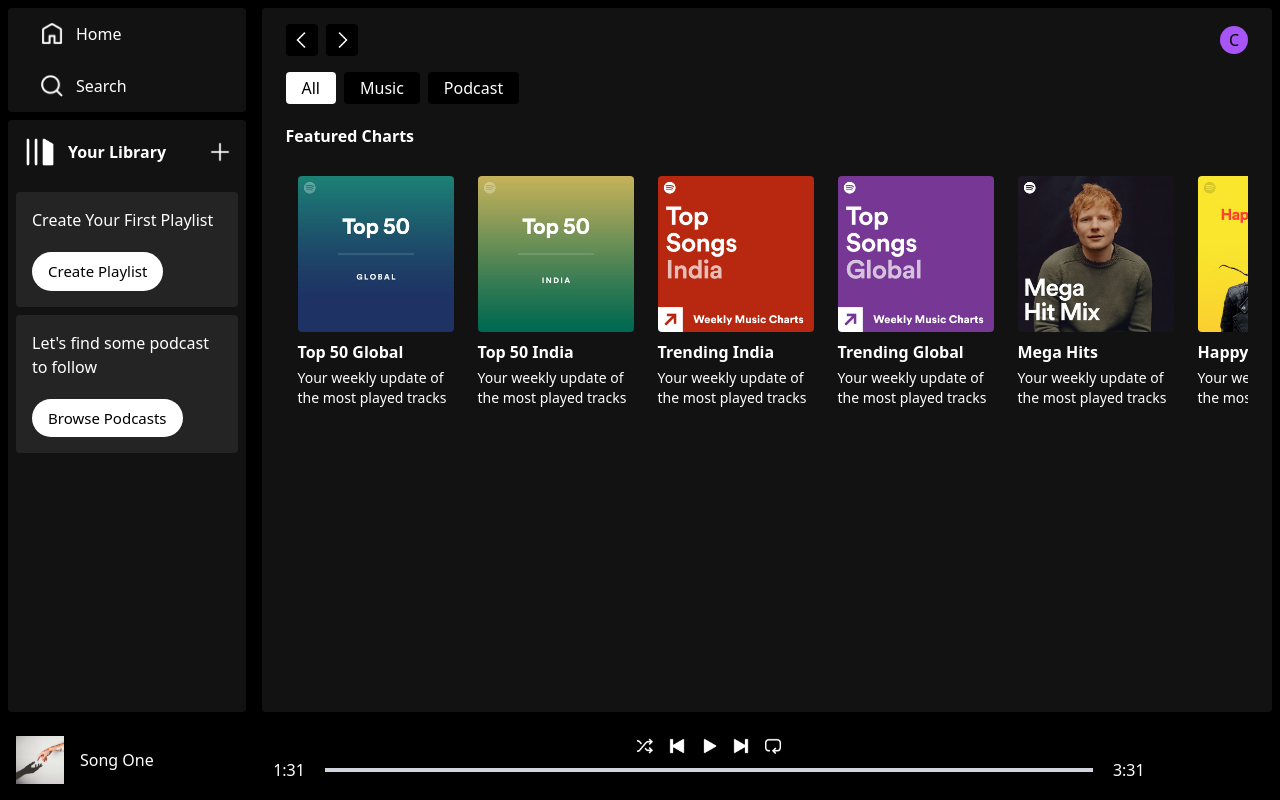
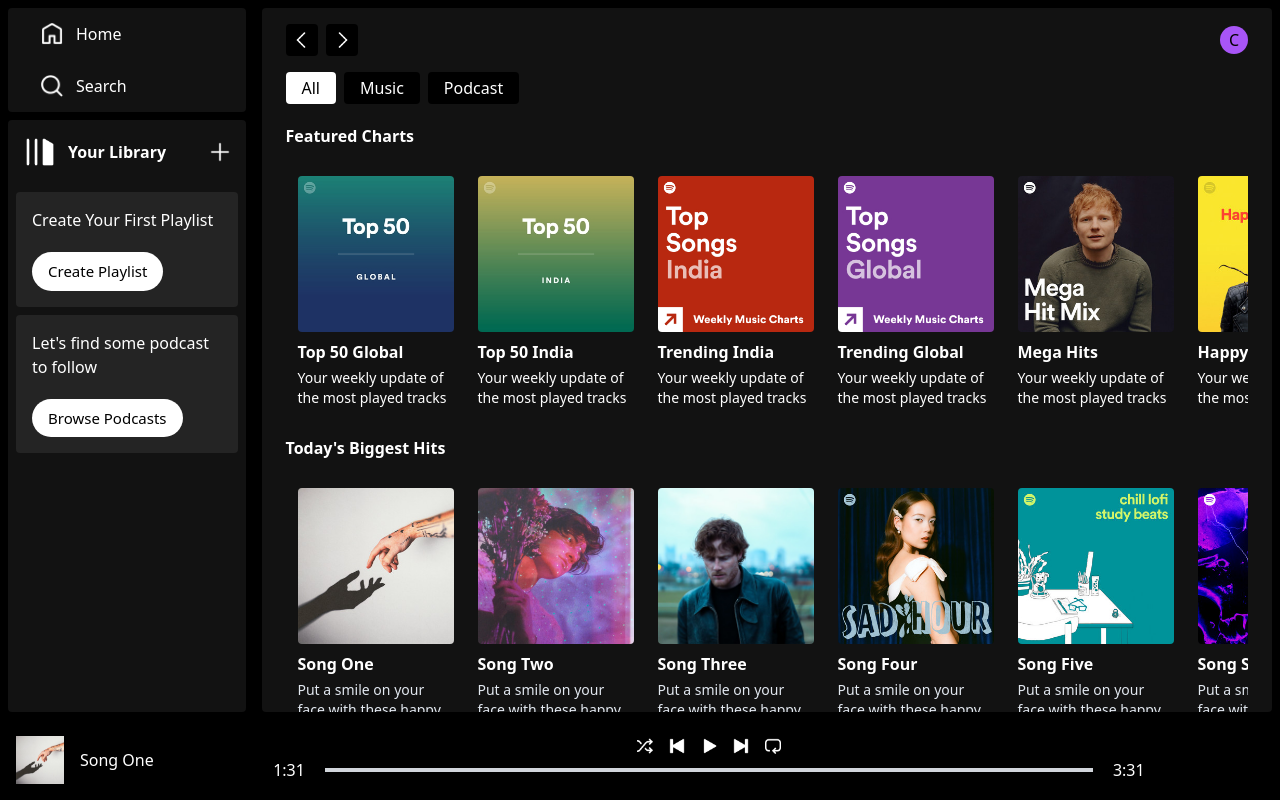
Before and after one commit to CodySt0/spotify-clone, a React (Vite) app: page / in a window 1280 px wide. Built offline with nearby package versions, Linux system fonts and the light colour scheme.

Commit message:
added songs lists to home page

```diff
--- a/src/components/DisplayHome.jsx
+++ b/src/components/DisplayHome.jsx
@@ -2,6 +2,8 @@
 import Navbar from "./Navbar";
 import { albumsData } from "../assets/assets";
 import AlbumItem from "./AlbumItem";
+import { songsData } from "../assets/assets";
+import SongItem from "./SongItem";
 
 const DisplayHome = () => {
   return (
@@ -21,6 +23,20 @@
           ))}
         </div>
       </div>
+      <div className="mb-4">
+        <h1 className="my-5 font-bold text-2">Today's Biggest Hits</h1>
+        <div className="flex overflow-auto">
+          {songsData.map((item, index) => (
+            <SongItem
+              key={index}
+              name={item.name}
+              desc={item.desc}
+              id={item.id}
+              image={item.image}
+            />
+          ))}
+        </div>
+      </div>
     </>
   );
 };
--- /dev/null
+++ b/src/components/SongItem.jsx
@@ -0,0 +1,13 @@
+import React from "react";
+
+const SongItem = ({ name, image, desc, id }) => {
+  return (
+    <div className="min-w-[180px] p-2 px-3 rounded cursor-pointer hover:bg-[#ffffff26]">
+      <img className="rounded" src={image} alt="" />
+      <p className="font-bold mt-2 mb-1">{name}</p>
+      <p className="text-slate-200 text-sm">{desc}</p>
+    </div>
+  );
+};
+
+export default SongItem;
```
